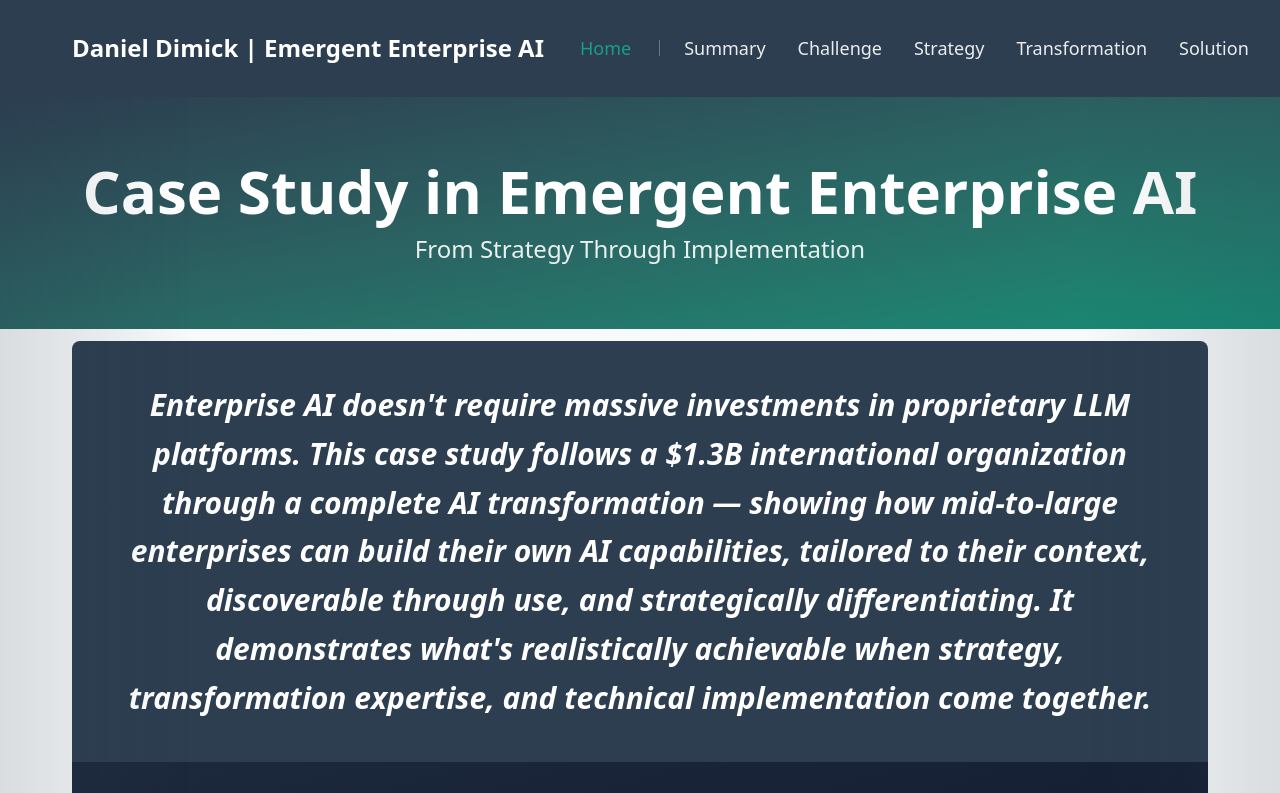
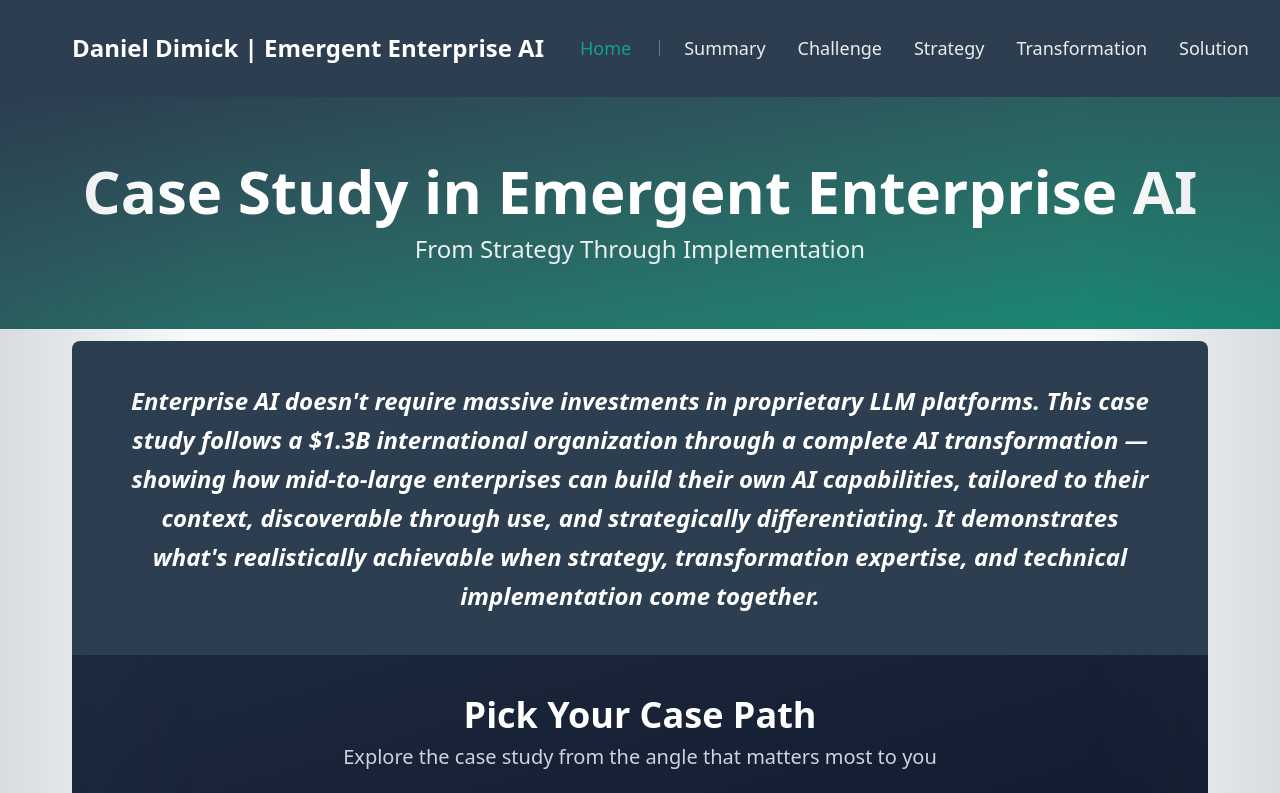
Before and after one commit to deepdmk/enterprise-ai-case-study, a Next.js app in the folder website/: page / in a window 1280 px wide. Shown: the top 793 px of the page. Built offline with nearby package versions, Linux system fonts and the light colour scheme.

Commit message:
Reduce elevator pitch font size by 20% on home page

```diff
--- a/website/app/page.tsx
+++ b/website/app/page.tsx
@@ -42,7 +42,7 @@ export default function HomePage() {
         <Container>
           {/* Section 2: Elevator Pitch - top of connected unit */}
           <div className="bg-navy p-10 rounded-t-lg">
-            <p className="text-2xl md:text-3xl font-bold italic text-white leading-relaxed text-center max-w-5xl mx-auto">
+            <p className="text-xl md:text-2xl font-bold italic text-white leading-relaxed text-center max-w-5xl mx-auto">
               Enterprise AI doesn&apos;t require massive investments in
               proprietary LLM platforms. This case study follows a $1.3B
               international organization through a complete AI transformation
```
